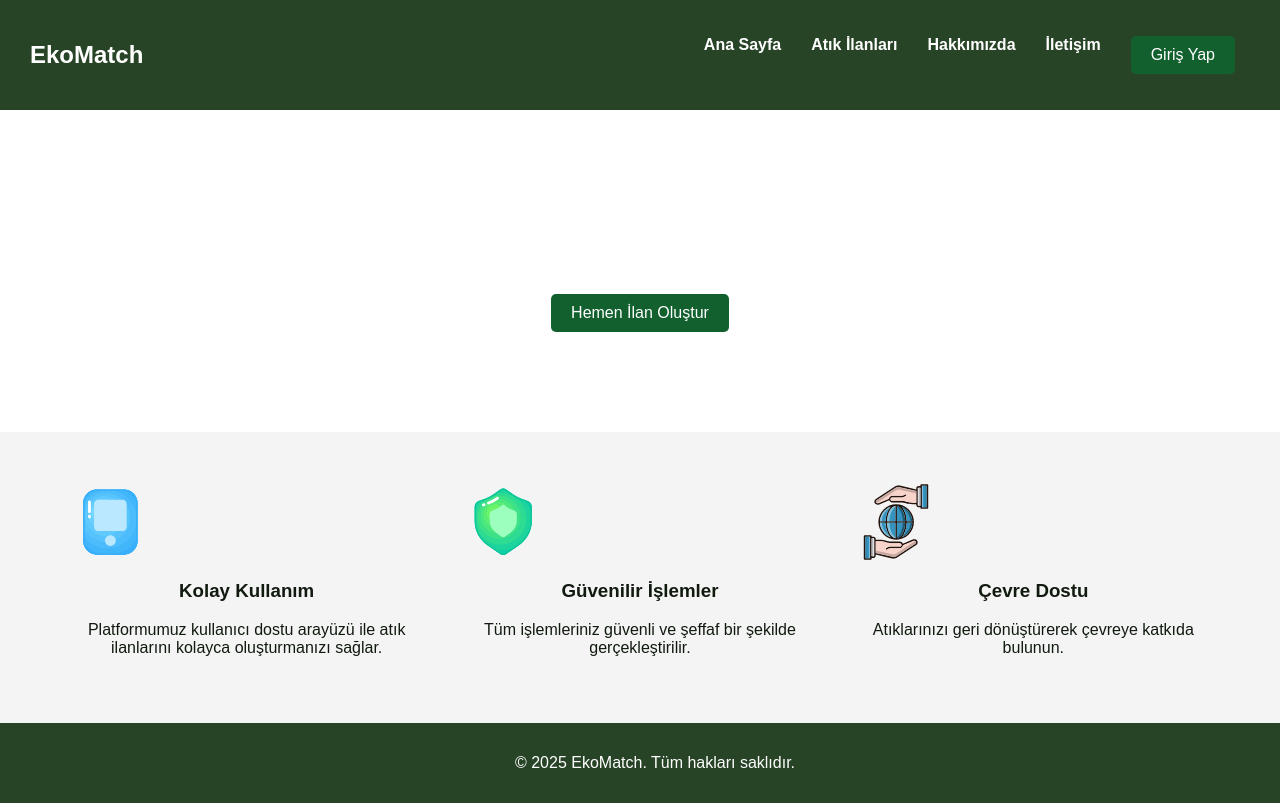
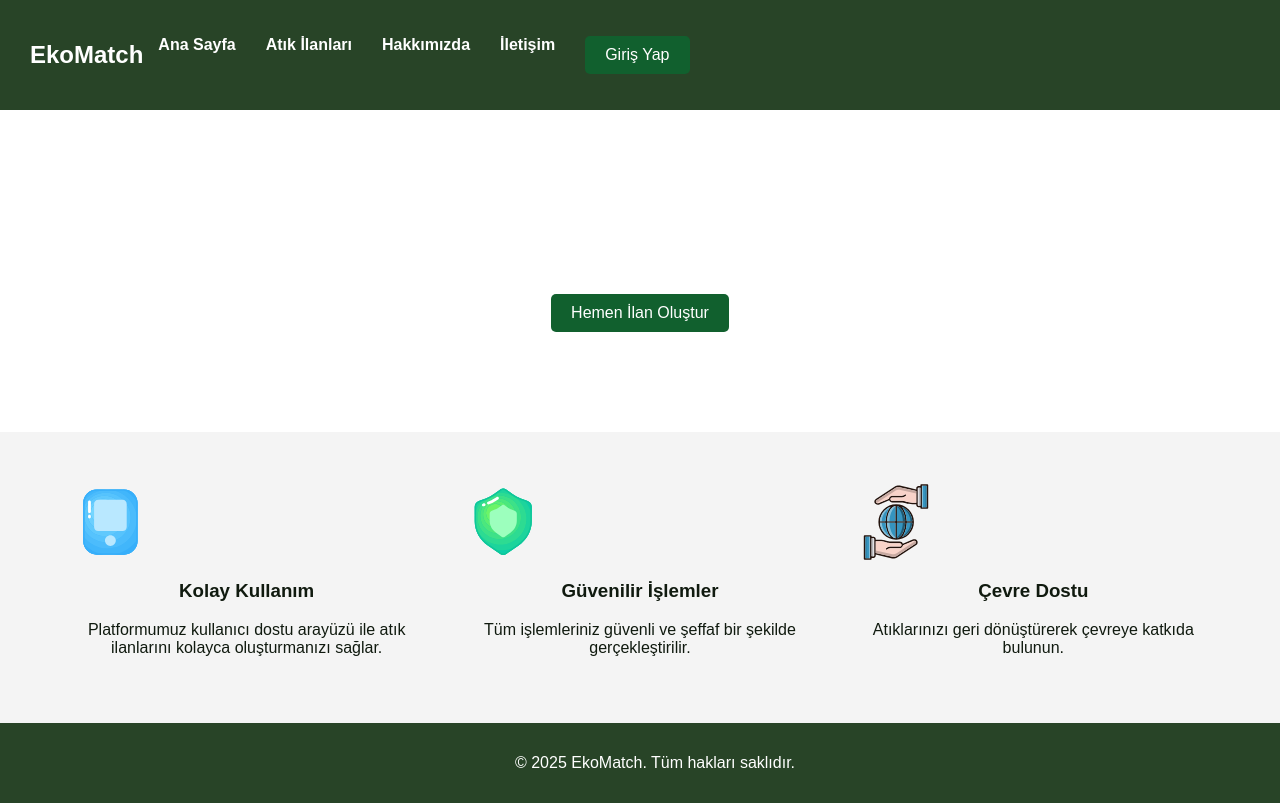
Before and after one commit to emoshon/EkoMatch, a plain HTML site: page index.html in a window 1280 px wide. Shown: the top 803 px of the page. Drawn offline with Linux system fonts and the light colour scheme; a script that the page names is missing.

Commit message:
Update styles.css

```diff
--- a/styles.css
+++ b/styles.css
@@ -8,13 +8,10 @@ body {
 
 header {
     display: flex;
-    justify-content: space-between;
-    align-items: center;
-    /* Menüyü yükseklik olarak ortalar */
+    align-items: center;     /* Sadece dikeyde ortalar */
     padding: 15px 30px;
     background-color: #284427;
     height: 80px;
-    /* Header yüksekliği ekledik */
 }
 
 .logo h1 {
```
